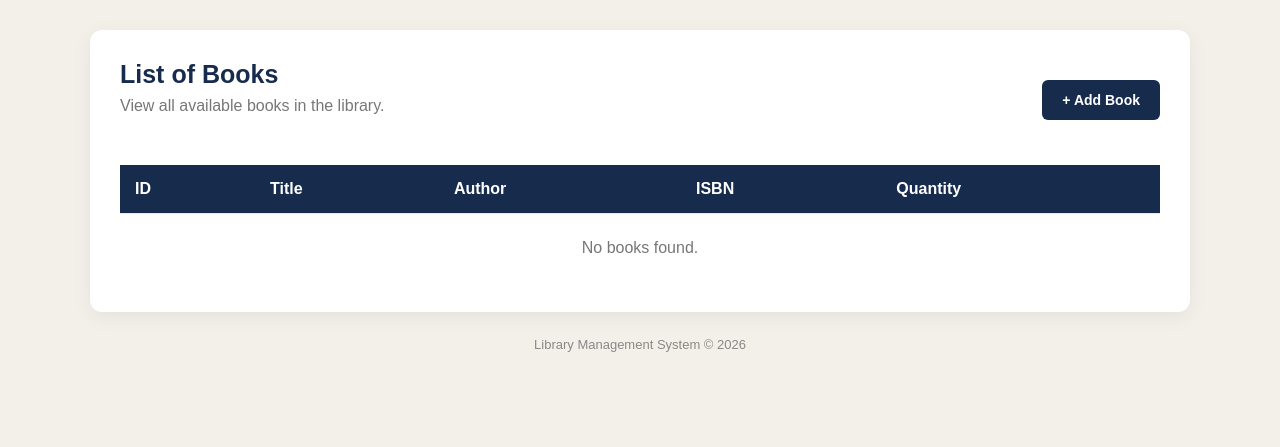
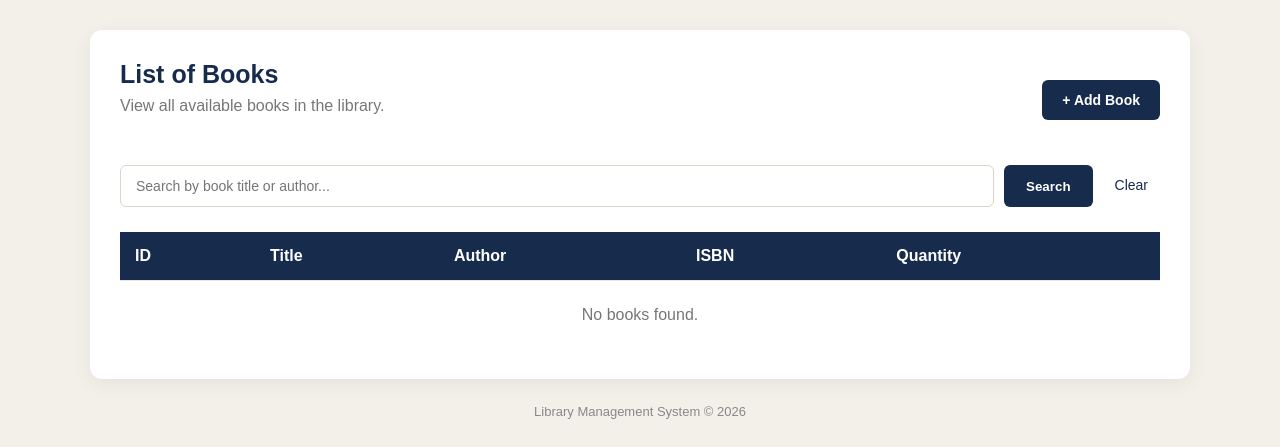
Before and after one commit to jelle-dev-oss/a-not-so-fantastic-life, a Laravel app: template resources/views/books/index.blade.php in a window 1280 px wide. Shown: the part 115-562 px from the top of the page. Run offline with Laravel 12, Linux system fonts and the light colour scheme; the template is opened without the code that fills it, so the values that code supplies are empty; parts of the project's set-up code (start-up, migrations or seed data) failed here and were passed over.

Commit message:
add og books-page

```diff
--- a/database/seeders/DatabaseSeeder.php
+++ b/database/seeders/DatabaseSeeder.php
@@ -15,8 +15,10 @@ class DatabaseSeeder extends Seeder
      */
     public function run(): void
     {
+        $this->call([
+            BookSeeder::class,
+        ]);
         // User::factory(10)->create();
-
         User::factory()->create([
             'name' => 'Test User',
             'email' => 'test@example.com',
--- a/resources/views/books/index.blade.php
+++ b/resources/views/books/index.blade.php
@@ -141,6 +141,47 @@
         .add-book-btn:hover {
             background: #243e68;
         }
+
+        .search-form {
+            display: flex;
+            gap: 10px;
+            margin-bottom: 25px;
+        }
+
+        .search-input {
+            flex: 1;
+            padding: 12px 15px;
+            border: 1px solid #dcd6ca;
+            border-radius: 6px;
+            font-size: 14px;
+            outline: none;
+        }
+
+        .search-input:focus {
+            border-color: #172b4d;
+        }
+
+        .search-btn {
+            background: #172b4d;
+            color: white;
+            border: none;
+            padding: 12px 22px;
+            border-radius: 6px;
+            cursor: pointer;
+            font-weight: bold;
+        }
+
+        .search-btn:hover {
+            background: #243e68;
+        }
+
+        .clear-btn {
+            color: #172b4d;
+            text-decoration: none;
+            padding: 12px;
+            font-size: 14px;
+        }
+
     </style>
 </head>
 
@@ -175,6 +216,30 @@
                 </a>
 
             </div>
+
+
+            <!-- Search Books -->
+            <form action="{{ route('books.index') }}" method="GET" class="search-form">
+
+                <input
+                    type="text"
+                    name="search"
+                    class="search-input"
+                    placeholder="Search by book title or author..."
+                    value="{{ $search ?? '' }}"
+                >
+
+                <button type="submit" class="search-btn">
+                    Search
+                </button>
+
+                @if (!empty($search))
+                    <a href="{{ route('books.index') }}" class="clear-btn">
+                        Clear
+                    </a>
+                @endif
+
+            </form>
 
             @if (session('success'))
                 <div style="background: #e6f4ea; color: #216e39; padding: 12px 15px; border-radius: 6px; margin-bottom: 20px;">
```
Also changed, not shown: app/Http/Controllers/BookController.php (+12 -3 lines), database/seeders/BookSeeder.php (+11 -5 lines).
